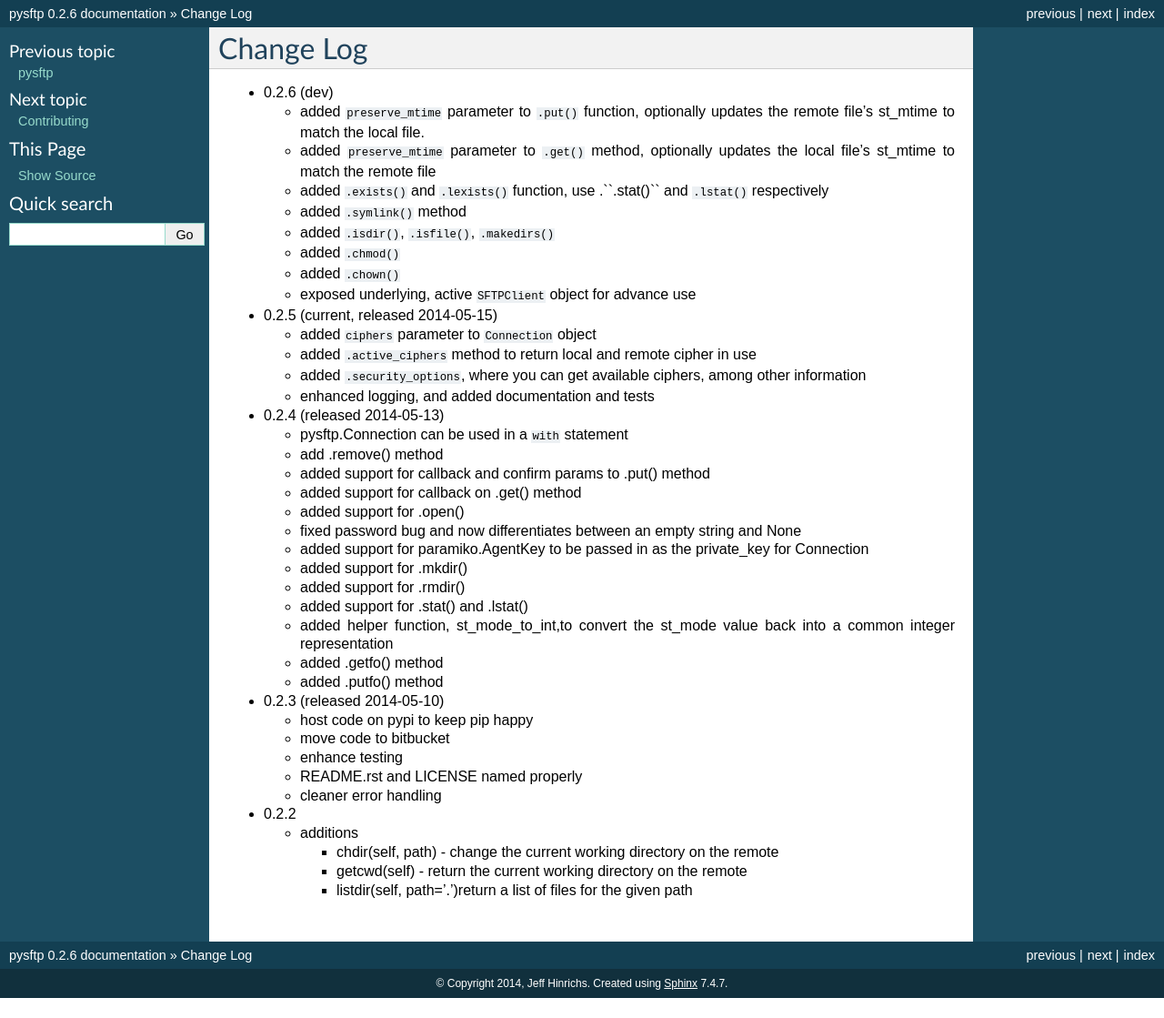
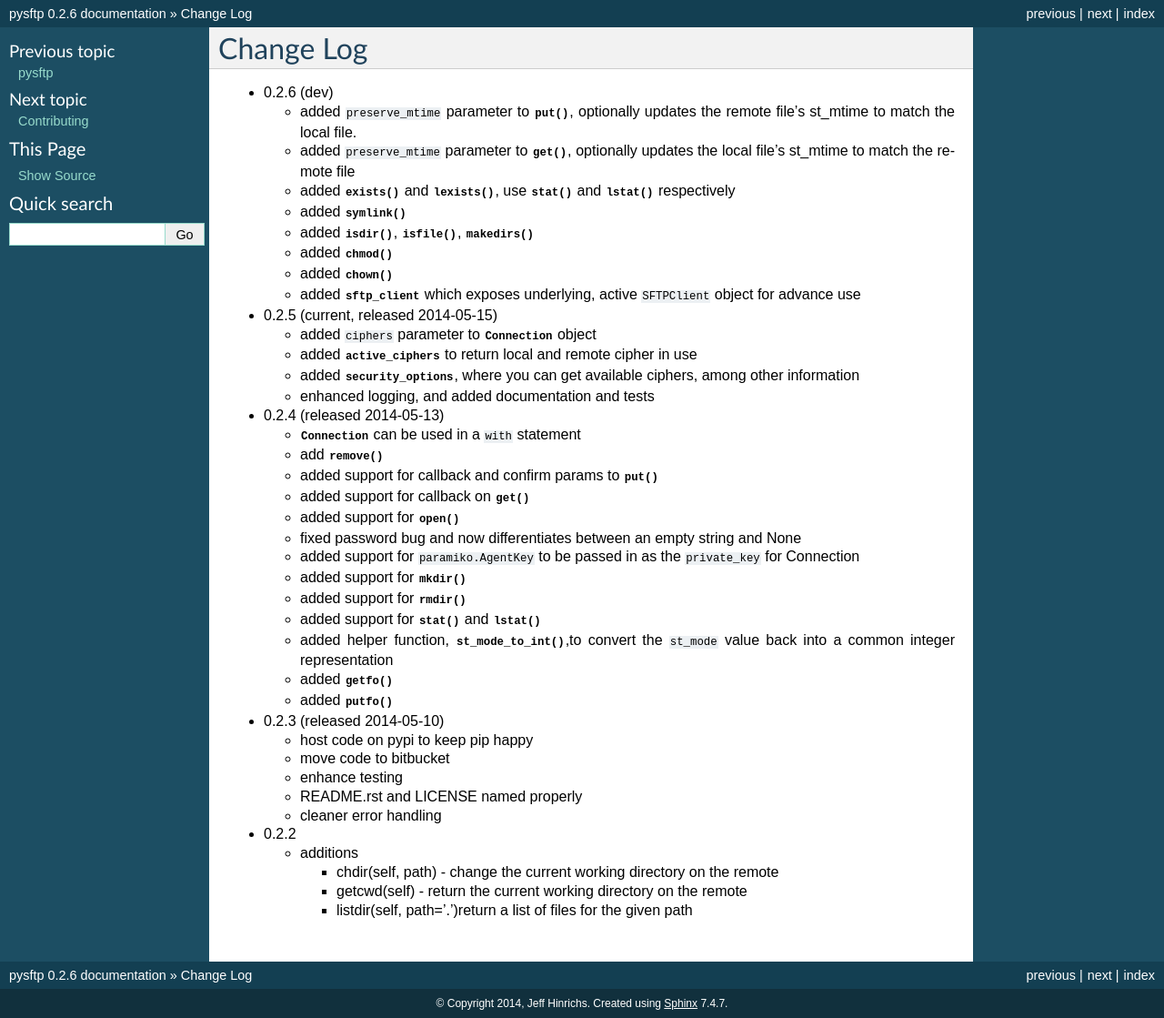
Before and after one commit to Fabian1337/pysftp, a Sphinx documentation site: the page built from docs/changes.rst, in a window 1280 px wide. Shown: the whole page at 91% size. Built offline with Sphinx 7.4.7, drawn with Linux system fonts in a browser that asks for light colours; before the commit the page ends 1097 px from its top, so only the background shows below that.

```diff
--- a/docs/changes.rst
+++ b/docs/changes.rst
@@ -4,37 +4,37 @@ Change Log
 
 * 0.2.6 (dev)
 
-  * added ``preserve_mtime`` parameter to ``.put()`` function, optionally updates the remote file's st_mtime to match the local file.
-  * added ``preserve_mtime`` parameter to ``.get()`` method, optionally updates the local file's st_mtime to match the remote file
-  * added ``.exists()`` and ``.lexists()`` function, use .``.stat()`` and ``.lstat()`` respectively
-  * added ``.symlink()`` method
-  * added ``.isdir()``, ``.isfile()``, ``.makedirs()``
-  * added ``.chmod()``
-  * added ``.chown()``
-  * exposed underlying, active ``SFTPClient`` object for advance use
+  * added ``preserve_mtime`` parameter to :meth:`.put`, optionally updates the remote file's st_mtime to match the local file.
+  * added ``preserve_mtime`` parameter to :meth:`.get`, optionally updates the local file's st_mtime to match the remote file
+  * added :meth:`.exists` and :meth:`.lexists`, use :meth:`.stat` and :meth:`.lstat` respectively
+  * added :meth:`.symlink`
+  * added :meth:`.isdir`, :meth:`.isfile`, :meth:`.makedirs`
+  * added :meth:`.chmod`
+  * added :meth:`.chown`
+  * added :attr:`.sftp_client` which exposes underlying, active ``SFTPClient`` object for advance use
 
 * 0.2.5 (current, released 2014-05-15)
 
-  * added ``ciphers`` parameter to ``Connection`` object
-  * added ``.active_ciphers`` method to return local and remote cipher in use
-  * added ``.security_options``, where you can get available ciphers, among other information
+  * added ``ciphers`` parameter to :class:`.Connection` object
+  * added :attr:`.active_ciphers` to return local and remote cipher in use
+  * added :attr:`.security_options`, where you can get available ciphers, among other information
   * enhanced logging, and added documentation and tests
 
 * 0.2.4 (released 2014-05-13)
 
-  * pysftp.Connection can be used in a ``with`` statement
-  * add .remove() method
-  * added support for callback and confirm params to .put() method
-  * added support for callback on .get() method
-  * added support for .open()
+  * :class:`.Connection` can be used in a ``with`` statement
+  * add :meth:`.remove`
+  * added support for callback and confirm params to :meth:`.put`
+  * added support for callback on :meth:`.get`
+  * added support for :meth:`.open`
   * fixed password bug and now differentiates between an empty string and None
-  * added support for paramiko.AgentKey to be passed in as the private_key for Connection
-  * added support for .mkdir()
-  * added support for .rmdir()
-  * added support for .stat() and .lstat()
-  * added helper function, st_mode_to_int,to convert the st_mode value back into a common integer representation
-  * added .getfo() method
-  * added .putfo() method
+  * added support for ``paramiko.AgentKey`` to be passed in as the ``private_key`` for Connection
+  * added support for :meth:`.mkdir`
+  * added support for :meth:`.rmdir`
+  * added support for :meth:`.stat` and :meth:`.lstat`
+  * added helper function, :func:`.st_mode_to_int`,to convert the ``st_mode`` value back into a common integer representation
+  * added :meth:`.getfo`
+  * added :meth:`.putfo`
 
 * 0.2.3 (released 2014-05-10)
 
```
Also changed, not shown: setup.py (+11 -1 lines).
